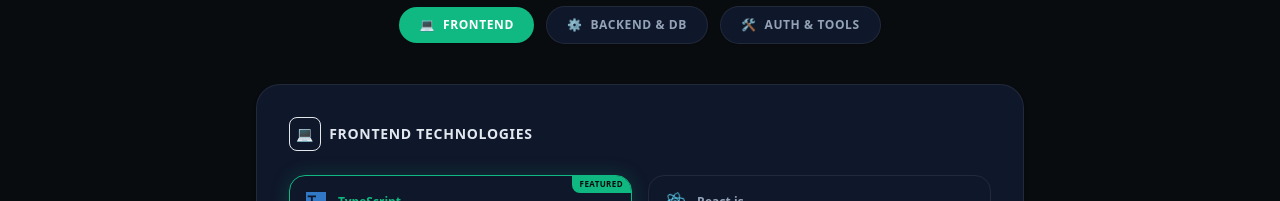
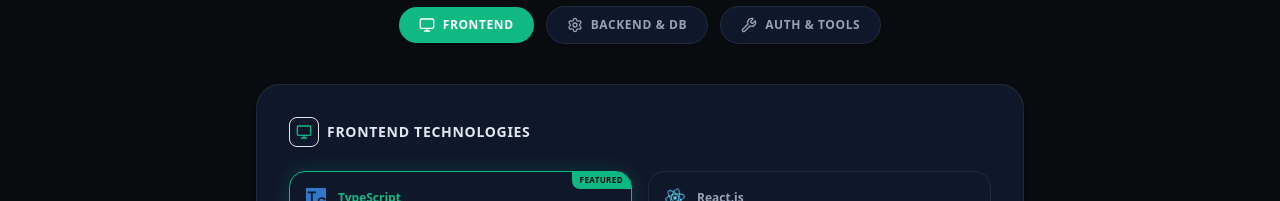
Before and after one commit to babul0000/babul_protfolio, a Next.js app: page / in a window 1280 px wide. Shown: the part 1080-1281 px from the top of the page. Built offline with nearby package versions, Linux system fonts and the light colour scheme.

Commit message:
refactor: replace emojis with lucide icons in project page, projects, skills, and workflow components

```diff
--- a/app/project/[id]/page.js
+++ b/app/project/[id]/page.js
@@ -4,6 +4,7 @@ import Image from "next/image";
 import Link from "next/link";
 import { useParams, useRouter } from "next/navigation";
 import { projects } from "../../../components/projectsData";
+import { Star, AlertTriangle, Rocket } from "lucide-react";
 
 export default function ProjectDetails() {
   const params = useParams();
@@ -227,7 +228,7 @@ export default function ProjectDetails() {
             {/* Key Features List */}
             <div className="p-6 bg-themeCard border border-themeBorder rounded-3xl shadow-sm space-y-4">
               <h3 className="text-sm font-bold text-themeText uppercase tracking-wider flex items-center gap-2">
-                ⭐ Key Features
+                <Star className="w-4 h-4 text-amber-500 fill-amber-500" /> Key Features
               </h3>
               <ul className="list-disc pl-4 text-xs text-themeTextSecondary space-y-2.5 font-normal leading-relaxed">
                 {project.features.map((feature, fIdx) => (
@@ -241,7 +242,7 @@ export default function ProjectDetails() {
             {/* Challenges Faced Section */}
             <div className="p-6 bg-amber-500/5 border border-amber-500/20 dark:border-amber-500/10 rounded-3xl shadow-sm space-y-3">
               <h3 className="text-sm font-bold text-amber-500 dark:text-amber-400 uppercase tracking-wider flex items-center gap-2">
-                ⚠️ Challenges Faced
+                <AlertTriangle className="w-4 h-4 text-amber-500" /> Challenges Faced
               </h3>
               <p className="text-xs text-themeTextSecondary leading-relaxed font-normal">
                 {project.challenges}
@@ -251,7 +252,7 @@ export default function ProjectDetails() {
             {/* Future Plans Section */}
             <div className="p-6 bg-themeAccent/5 border border-themeAccent/20 dark:border-themeAccent/10 rounded-3xl shadow-sm space-y-3">
               <h3 className="text-sm font-bold text-themeAccent uppercase tracking-wider flex items-center gap-2">
-                🚀 Future Plans
+                <Rocket className="w-4 h-4 text-themeAccent" /> Future Plans
               </h3>
               <p className="text-xs text-themeTextSecondary leading-relaxed font-normal">
                 {project.futurePlans}
--- a/components/Projects.js
+++ b/components/Projects.js
@@ -3,6 +3,7 @@ import Image from "next/image";
 import Link from "next/link";
 import { useScrollReveal } from "./useScrollReveal";
 import { projects } from "./projectsData";
+import { ExternalLink, Code2 } from "lucide-react";
 
 export default function Projects() {
   const ref = useScrollReveal();
@@ -131,7 +132,7 @@ export default function Projects() {
                       className="flex items-center justify-center gap-1.5 py-2 rounded-xl border border-themeBorder text-themeTextSecondary hover:text-white bg-themeCardHover/40 hover:bg-themeAccent hover:border-themeAccent text-[10px] font-bold transition-all shadow-sm uppercase tracking-wide"
                     >
                       <span>Live Demo</span>
-                      <span>🚀</span>
+                      <ExternalLink className="w-3.5 h-3.5" />
                     </a>
                     <a
                       href={project.github}
@@ -140,7 +141,7 @@ export default function Projects() {
                       className="flex items-center justify-center gap-1.5 py-2 rounded-xl border border-themeBorder text-themeTextSecondary hover:text-themeText hover:border-themeTextMuted bg-themeCardHover/40 hover:bg-themeCard text-[10px] font-bold transition-all shadow-sm uppercase tracking-wide"
                     >
                       <span>GitHub</span>
-                      <span>🔗</span>
+                      <Code2 className="w-3.5 h-3.5" />
                     </a>
                   </div>
 
--- a/components/Skills.js
+++ b/components/Skills.js
@@ -1,11 +1,12 @@
 "use client";
 import { useState } from "react";
 import { useScrollReveal } from "./useScrollReveal";
+import { Monitor, Settings, Wrench } from "lucide-react";
 
 const skillGroups = [
   {
     category: "Frontend",
-    icon: "💻",
+    icon: Monitor,
     skills: [
       {
         name: "TypeScript",
@@ -74,7 +75,7 @@ const skillGroups = [
   },
   {
     category: "Backend & DB",
-    icon: "⚙️",
+    icon: Settings,
     skills: [
       {
         name: "Node.js",
@@ -115,7 +116,7 @@ const skillGroups = [
   },
   {
     category: "Auth & Tools",
-    icon: "🛠️",
+    icon: Wrench,
     skills: [
       {
         name: "Better Auth & JWT",
@@ -199,7 +200,12 @@ export default function Skills() {
                   : "bg-themeCard border border-themeBorder hover:border-themeAccent/30 text-themeTextMuted hover:text-themeText"
               }`}
             >
-              <span>{group.icon}</span>
+              <span>
+                {(() => {
+                  const CategoryIcon = group.icon;
+                  return <CategoryIcon className="w-4 h-4" />;
+                })()}
+              </span>
               {group.category}
             </button>
           ))}
@@ -209,8 +215,11 @@ export default function Skills() {
         <div className="max-w-3xl mx-auto reveal" style={{ transitionDelay: "0.2s" }}>
           <div className="bg-themeCard border border-themeBorder rounded-3xl p-6 md:p-8 shadow-md">
             <h3 className="text-sm font-bold text-themeText mb-6 flex items-center gap-2 uppercase tracking-wider">
-              <span className="p-1.5 bg-themeAccent/10 border border-themeAccent/20 rounded-lg text-sm shrink-0">
-                {activeGroup?.icon}
+              <span className="p-1.5 bg-themeAccent/10 border border-themeAccent/20 rounded-lg shrink-0 flex items-center justify-center">
+                {activeGroup && (() => {
+                  const CategoryIcon = activeGroup.icon;
+                  return <CategoryIcon className="w-4 h-4 text-themeAccent" />;
+                })()}
               </span>
               {activeGroup?.category} Technologies
             </h3>
--- a/components/Workflow.js
+++ b/components/Workflow.js
@@ -1,10 +1,11 @@
 "use client";
 import { useScrollReveal } from "./useScrollReveal";
+import { Brain, Layers, Zap, Rocket } from "lucide-react";
 
 const steps = [
   {
     num: "01",
-    emoji: "🧠",
+    icon: Brain,
     title: "Research",
     desc: "Understand the problem deeply, analyze requirements, and identify user needs before starting any solution.",
     color: "#6366f1",
@@ -12,7 +13,7 @@ const steps = [
   },
   {
     num: "02",
-    emoji: "🏗️",
+    icon: Layers,
     title: "Architect",
     desc: "Plan system structure, database schema, components, and overall application architecture for scalability.",
     color: "#a855f7",
@@ -20,7 +21,7 @@ const steps = [
   },
   {
     num: "03",
-    emoji: "⚡",
+    icon: Zap,
     title: "Develop",
     desc: "Build clean, reusable, and scalable code using modern frameworks and best practices.",
     color: "#06b6d4",
@@ -28,7 +29,7 @@ const steps = [
   },
   {
     num: "04",
-    emoji: "🚀",
+    icon: Rocket,
     title: "Optimize",
     desc: "Improve performance, fix issues, and ensure the application is fast, stable, and production-ready.",
     color: "#10b981",
@@ -89,13 +90,16 @@ export default function Workflow() {
               {/* Card Content */}
               <div className="relative z-10 flex flex-col gap-4">
                 <div
-                  className="w-14 h-14 rounded-2xl flex items-center justify-center text-2xl border transition-all duration-300 shadow-sm"
+                  className="w-14 h-14 rounded-2xl flex items-center justify-center border transition-all duration-300 shadow-sm"
                   style={{
                     background: `${step.color}15`,
                     borderColor: `${step.color}30`
                   }}
                 >
-                  {step.emoji}
+                  {(() => {
+                    const StepIcon = step.icon;
+                    return <StepIcon className="w-6 h-6" style={{ color: step.color }} />;
+                  })()}
                 </div>
                 <div>
                   <span className="text-[10px] font-mono font-bold uppercase tracking-widest" style={{ color: step.color }}>
--- a/package.json
+++ b/package.json
@@ -9,6 +9,7 @@
     "lint": "next lint"
   },
   "dependencies": {
+    "lucide-react": "^1.27.0",
     "next": "14.2.5",
     "react": "^18",
     "react-dom": "^18",
```
Also changed, not shown: 1 other file (tests, documents, lock files or other folders).
